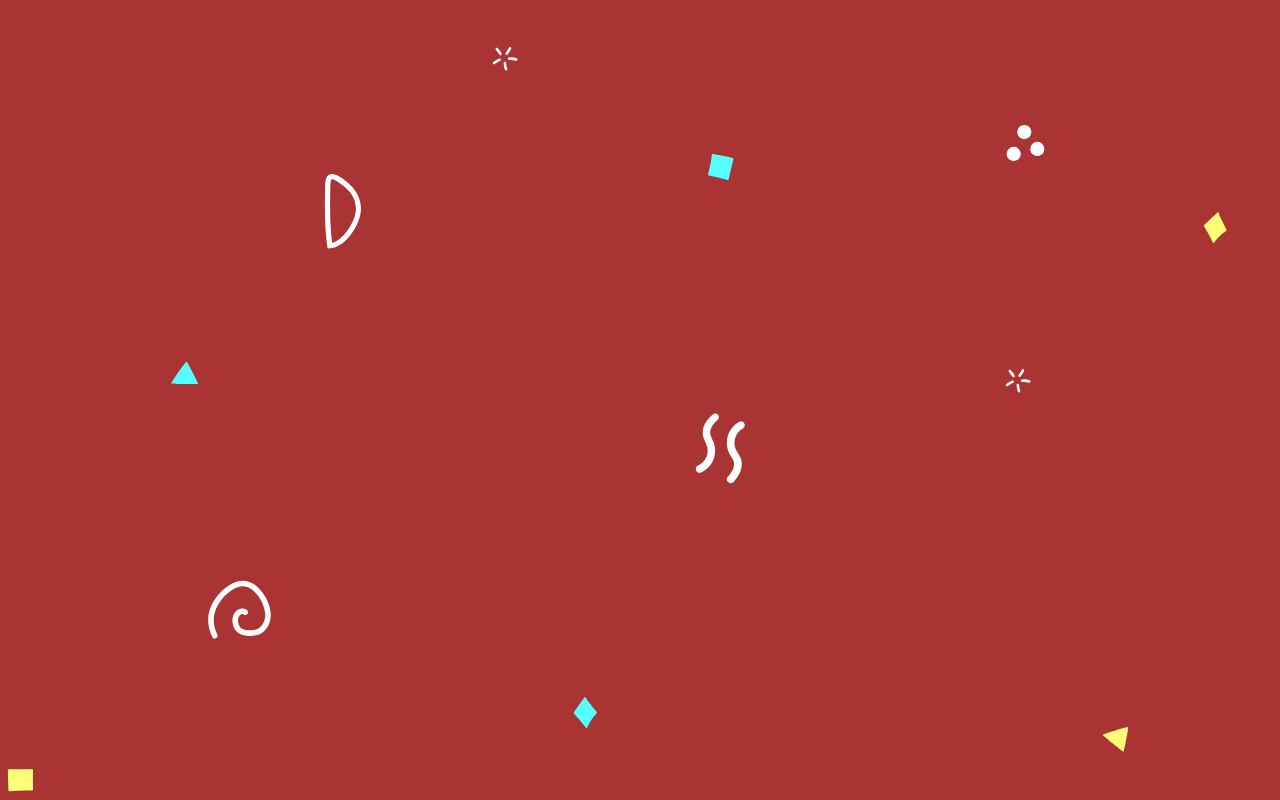
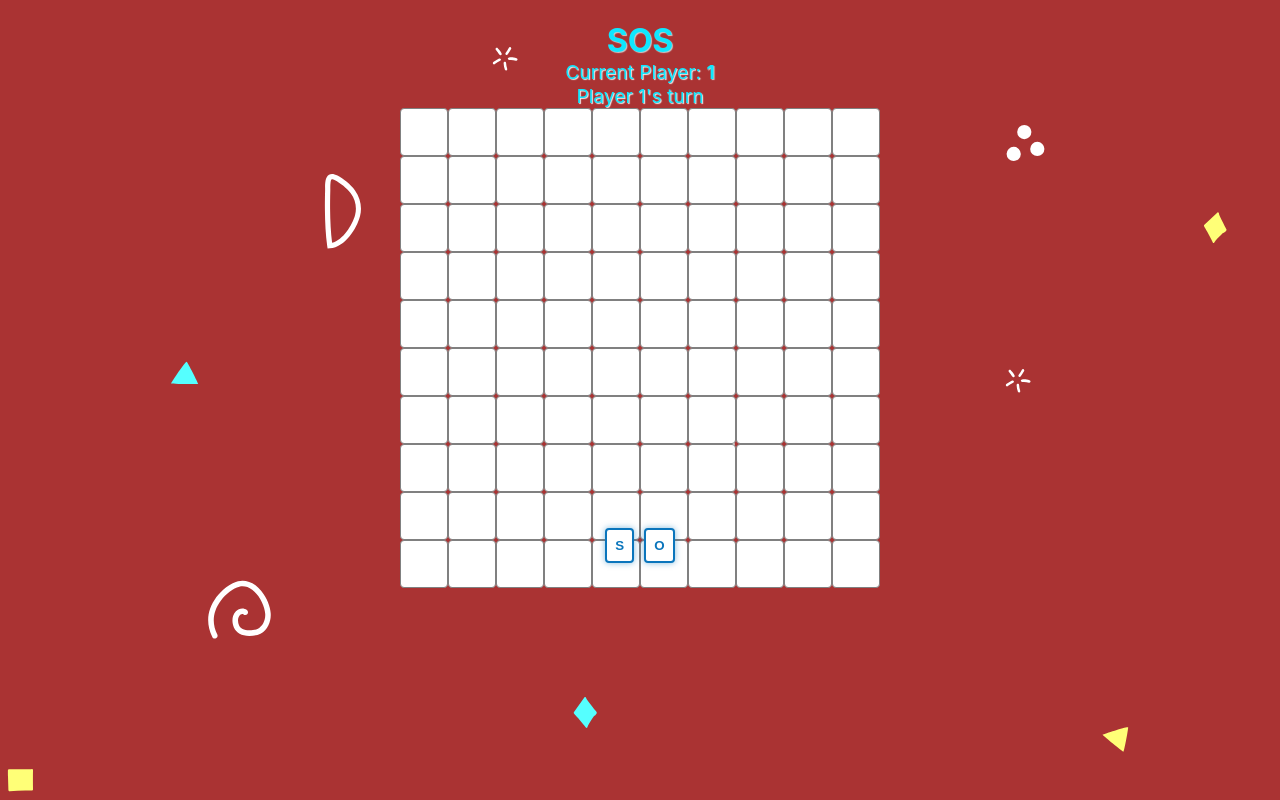
Before and after one commit to UmerAhmad9126/PowerPlayers, a React (Create React App) app in the folder frontend/: page /game in a window 1280 px wide. Built offline with nearby package versions, Linux system fonts and the light colour scheme.

Commit message:
added files of gamepage

```diff
--- a/frontend/package.json
+++ b/frontend/package.json
@@ -39,5 +39,10 @@
       "last 1 firefox version",
       "last 1 safari version"
     ]
+  },
+  "devDependencies": {
+    "autoprefixer": "^10.4.14",
+    "postcss": "^8.4.21",
+    "tailwindcss": "^3.3.1"
   }
 }
--- /dev/null
+++ b/frontend/postcss.config.js
@@ -0,0 +1,6 @@
+module.exports = {
+    plugins: [
+      require('tailwindcss'),
+      require('autoprefixer'),
+    ],
+  };
--- a/frontend/src/App.tsx
+++ b/frontend/src/App.tsx
@@ -1,9 +1,16 @@
 import './App.css';
+import Game from './Pages/Game';
 
+
+interface Props {
+  numPlayers: number;
+}
 function App() {
+
+
   return (
     <div className="App">
-
+      <Game numPlayers={3} />
     </div>
   );
 }
--- a/frontend/src/Pages/Game.tsx
+++ b/frontend/src/Pages/Game.tsx
@@ -1,9 +1,193 @@
-import React from 'react'
+import { useEffect, useState } from "react";
+// import "./styles.css";
 
-const Game = () => {
+type InputValue = { value: string; disabled: boolean };
+
+type InputArray = Array<Array<InputValue>>;
+
+type AppProps = { numPlayers: number };
+
+export default function App({ numPlayers }: AppProps): JSX.Element {
+  const arr: InputArray = Array.from({ length: 10 }, () => Array(10).fill({ value: "", disabled: false }));
+  const [selectedInput, setSelectedInput] = useState<[number, number] | null>(null);
+  const [inputArray, setInputArray] = useState<InputArray>(arr);
+  const [currentPlayer, setCurrentPlayer] = useState<number>(1);
+  const [playerDisplayText, setPlayerDisplayText] = useState<string>("");
+
+  useEffect(() => {
+    switch (currentPlayer) {
+      case 1:
+        setPlayerDisplayText("Player 1's turn");
+        break;
+      case 2:
+        setPlayerDisplayText("Player 2's turn");
+        break;
+      case 3:
+        setPlayerDisplayText("Player 3's turn");
+        break;
+      // Add more cases as needed for additional players
+      default:
+        setPlayerDisplayText("");
+        break;
+    }
+  }, [currentPlayer]);
+
+  const handleClick = (itemIndex: number, index: number): void => {
+    if (!arr[itemIndex][index].disabled) {
+      setSelectedInput([itemIndex, index]);
+    }
+  };
+
+  const handleSButtonClick = (): void => {
+    if (selectedInput !== null) {
+      const [itemIndex, index] = selectedInput;
+      const currentInputValue = inputArray[itemIndex][index].value;
+      if (currentInputValue !== "S" && currentInputValue !== "O") {
+        setInputArray(prevInputArray => {
+          const updatedArray = [...prevInputArray];
+          updatedArray[itemIndex][index] = { value: "S", disabled: true };
+          return updatedArray;
+        });
+        setCurrentPlayer(prevPlayer => prevPlayer % numPlayers + 1);
+      }
+      setSelectedInput(null);
+    }
+  };
+
+  const handleOButtonClick = (): void => {
+    if (selectedInput !== null) {
+      const [itemIndex, index] = selectedInput;
+      const currentInputValue = inputArray[itemIndex][index].value;
+      if (currentInputValue !== "S" && currentInputValue !== "O") {
+        setInputArray(prevInputArray => {
+          const updatedArray = [...prevInputArray];
+          updatedArray[itemIndex][index] = { value: "O", disabled: true };
+          return updatedArray;
+        });
+        setCurrentPlayer(prevPlayer => prevPlayer % numPlayers + 1);
+      }
+      setSelectedInput(null);
+    }
+  };
+
   return (
-    <div>Game</div>
-  )
+    <div className="App">
+      <h1 style={{ fontSize: "2rem", textAlign: "center", marginBottom: "0rem", color: "#0fe7ff", textShadow: "1px 1px 1px #CCC" }}>SOS</h1>
+      <div style={{ marginBottom: "0", fontSize: "1.2rem", color: "#0fe7ff", textShadow: "1px 1px 1px #EEE" }}>Current Player: <span style={{ fontWeight: "bold", color: "#0fe7ff", textShadow: "1px 1px 1px #CCC" }}>{currentPlayer}</span></div>
+      <div style={{ marginBottom: "0", fontSize: "1.2rem", color: "#0fe7ff", textShadow: "1px 1px 1px #EEE" }}>{playerDisplayText}</div>
+
+
+      <div
+        style={{
+          display: "grid",
+          gridTemplateColumns: `repeat(${arr.length},1fr)`,
+          margin: "0 auto",
+          width: `${arr.length * 40}px`,
+          height: `${arr.length * 40}px`,
+          gap: "0",
+          justifyContent: "center",
+          alignItems: "center",
+        }}
+      >
+        {arr.map((item, itemIndex) => {
+          return item.map((el, index) => {
+            const isSelected = selectedInput !== null && selectedInput[0] === itemIndex && selectedInput[1] === index;
+            return (
+              <input
+                key={`${itemIndex}-${index}`}
+                style={{
+                  border: "1px solid gray",
+                  borderRadius: "0.25rem",
+                  padding: "0.5rem",
+                  width: "30px",
+                  height: "30px",
+                  margin: "0",
+                  textAlign: "center",
+                  backgroundColor: isSelected ? "yellow" : "white",
+                  cursor:"pointer"
+                }}
+                value={el.value || inputArray[itemIndex][index].value}
+                onClick={() => handleClick(itemIndex, index)}
+                readOnly={el.disabled}
+              />
+            );
+          });
+        })}
+      </div>
+      <div style={{ margin: "20px", display: "flex", gap: "10px", justifyContent: "center", alignItems: "center" }}>
+        <button style={{
+          backgroundColor: "white",
+          border: "2px solid #0A75BC",
+          color: "#0A75BC",
+          borderRadius: "0.25rem",
+          padding: "0.5rem",
+          fontWeight: "bold",
+          cursor: "pointer",
+          boxShadow: "0 0 6px rgba(10, 117, 188, 0.5)",
+          transition: "all 0.2s ease",
+          position: "relative",
+          overflow: "hidden"
+        }} onClick={handleSButtonClick} onMouseEnter={(e) => {
+          e.currentTarget.style.transform = "translateY(-2px)";
+          e.currentTarget.style.boxShadow = "0 4px 8px rgba(10, 117, 188, 0.5)";
+        }} onMouseLeave={(e) => {
+          e.currentTarget.style.transform = "translateY(0)";
+          e.currentTarget.style.boxShadow = "0 0 6px rgba(10, 117, 188, 0.5)";
+        }}>
+          <span style={{
+            position: "relative",
+            zIndex: 1
+          }}>S</span>
+          <span style={{
+            position: "absolute",
+            top: "0",
+            left: "-100%",
+            width: "100%",
+            height: "100%",
+            background: "#0A75BC",
+            zIndex: 0,
+            transition: "all 0.2s ease"
+          }}></span>
+        </button>
+
+        <button style={{
+          backgroundColor: "white",
+          border: "2px solid #0A75BC",
+          color: "#0A75BC",
+          borderRadius: "0.25rem",
+          padding: "0.5rem",
+          fontWeight: "bold",
+          cursor: "pointer",
+          boxShadow: "0 0 6px rgba(10, 117, 188, 0.5)",
+          transition: "all 0.2s ease",
+          position: "relative",
+          overflow: "hidden"
+        }} onClick={handleOButtonClick} onMouseEnter={(e) => {
+          e.currentTarget.style.transform = "translateY(-2px)";
+          e.currentTarget.style.boxShadow = "0 4px 8px rgba(10, 117, 188, 0.5)";
+        }} onMouseLeave={(e) => {
+          e.currentTarget.style.transform = "translateY(0)";
+          e.currentTarget.style.boxShadow = "0 0 6px rgba(10, 117, 188, 0.5)";
+        }}>
+          <span style={{
+            position: "relative",
+            zIndex: 1
+          }}>O</span>
+          <span style={{
+            position: "absolute",
+            top: "0",
+            left: "-100%",
+            width: "100%",
+            height: "100%",
+            background: "#0A75BC",
+            zIndex: 0,
+            transition: "all 0.2s ease"
+          }}></span>
+        </button>
+
+      </div>
+
+
+    </div>
+  );
 }
-
-export default Game
--- /dev/null
+++ b/frontend/tailwind.config.js
@@ -0,0 +1,8 @@
+/** @type {import('tailwindcss').Config} */
+module.exports = {
+  content: [],
+  theme: {
+    extend: {},
+  },
+  plugins: [],
+}
```
Also changed, not shown: frontend/src/index.css, 1 other file (tests, documents, lock files or other folders).
